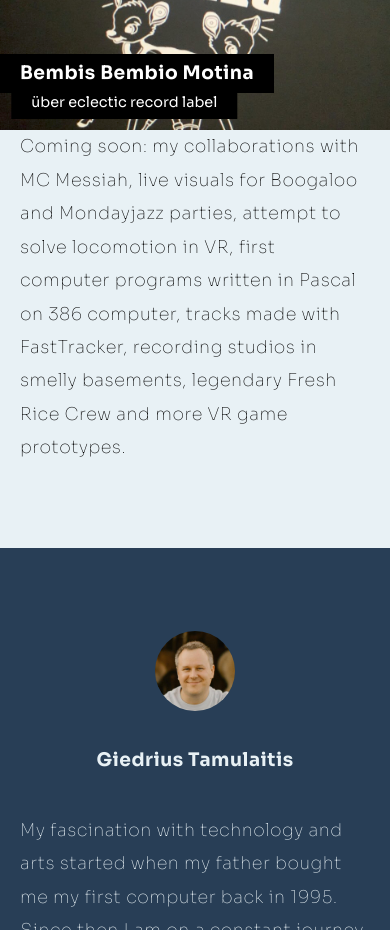
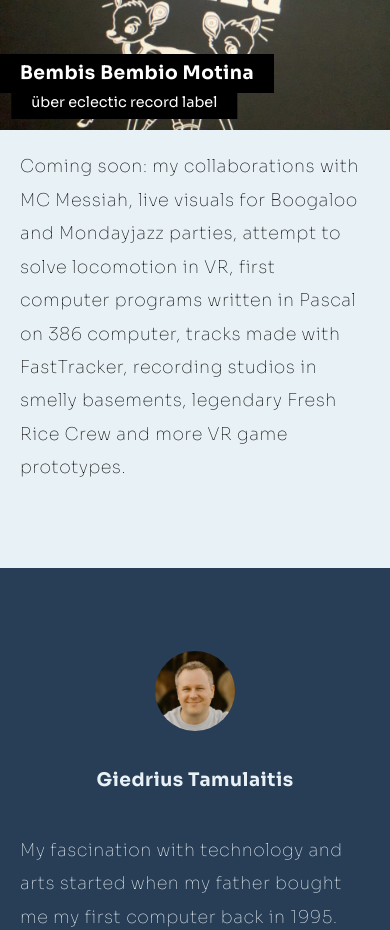
Before and after one commit to GiedriusT/tamulaitis-page, a React (Vite) app: page / in a window 390 px wide. Shown: the part 2480-3410 px from the top of the page. Built offline with nearby package versions, Linux system fonts and the light colour scheme.

Commit message:
Tweak a few details on mobile

```diff
--- a/src/components/ProjectList/ProjectList.styles.ts
+++ b/src/components/ProjectList/ProjectList.styles.ts
@@ -23,4 +23,8 @@ export const ProjectsItemsListContainer = styled.div`
 export const ProjectsComingSoonContainer = styled.div`
   font-size: 1.1rem;
   font-weight: 100;
+  @media (max-width: 499px) {
+    row-gap: 0;
+  }
+  padding-top: 20px;
 `;
```
Also changed, not shown: src/projects/sewers/README.md.
